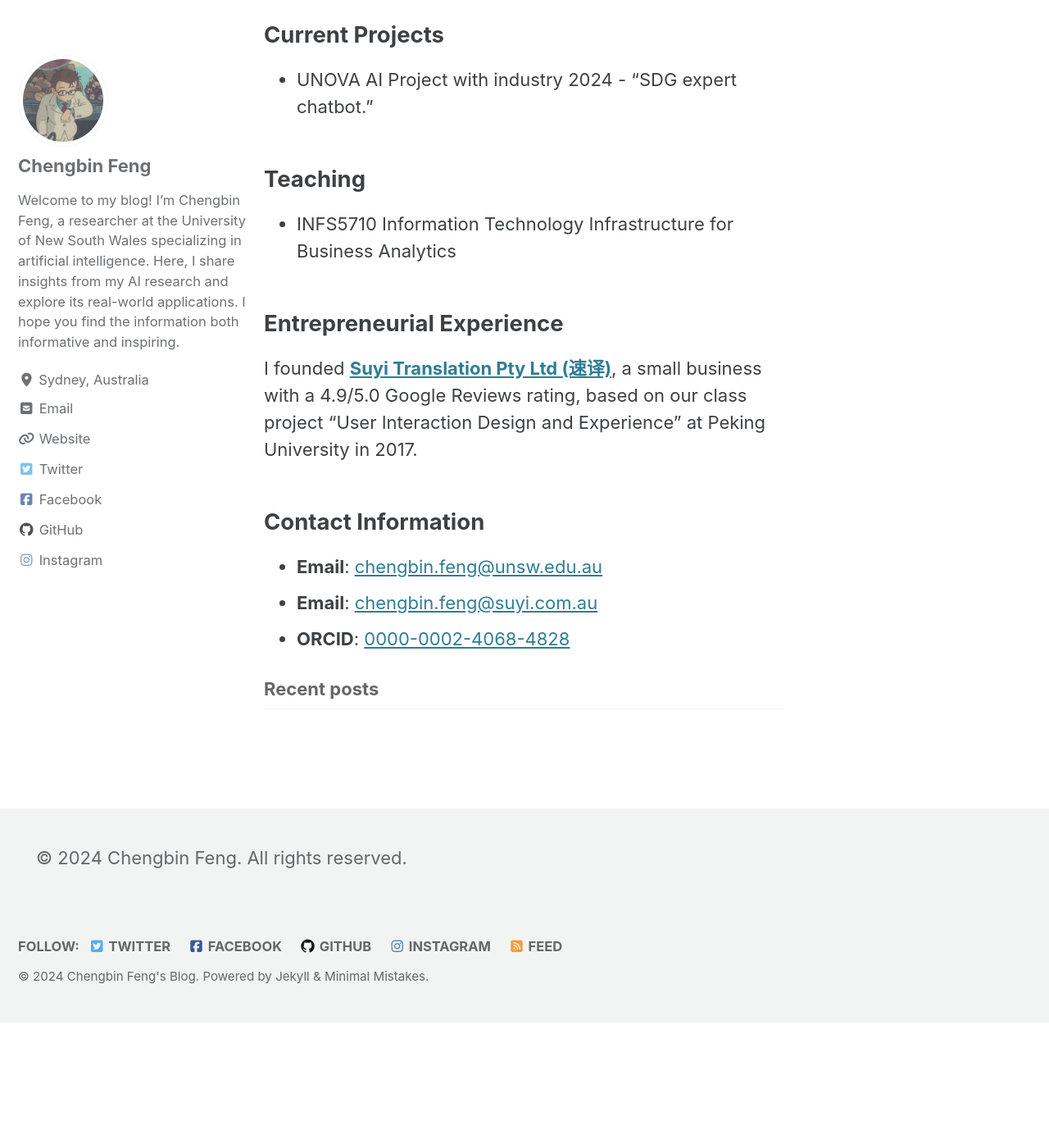
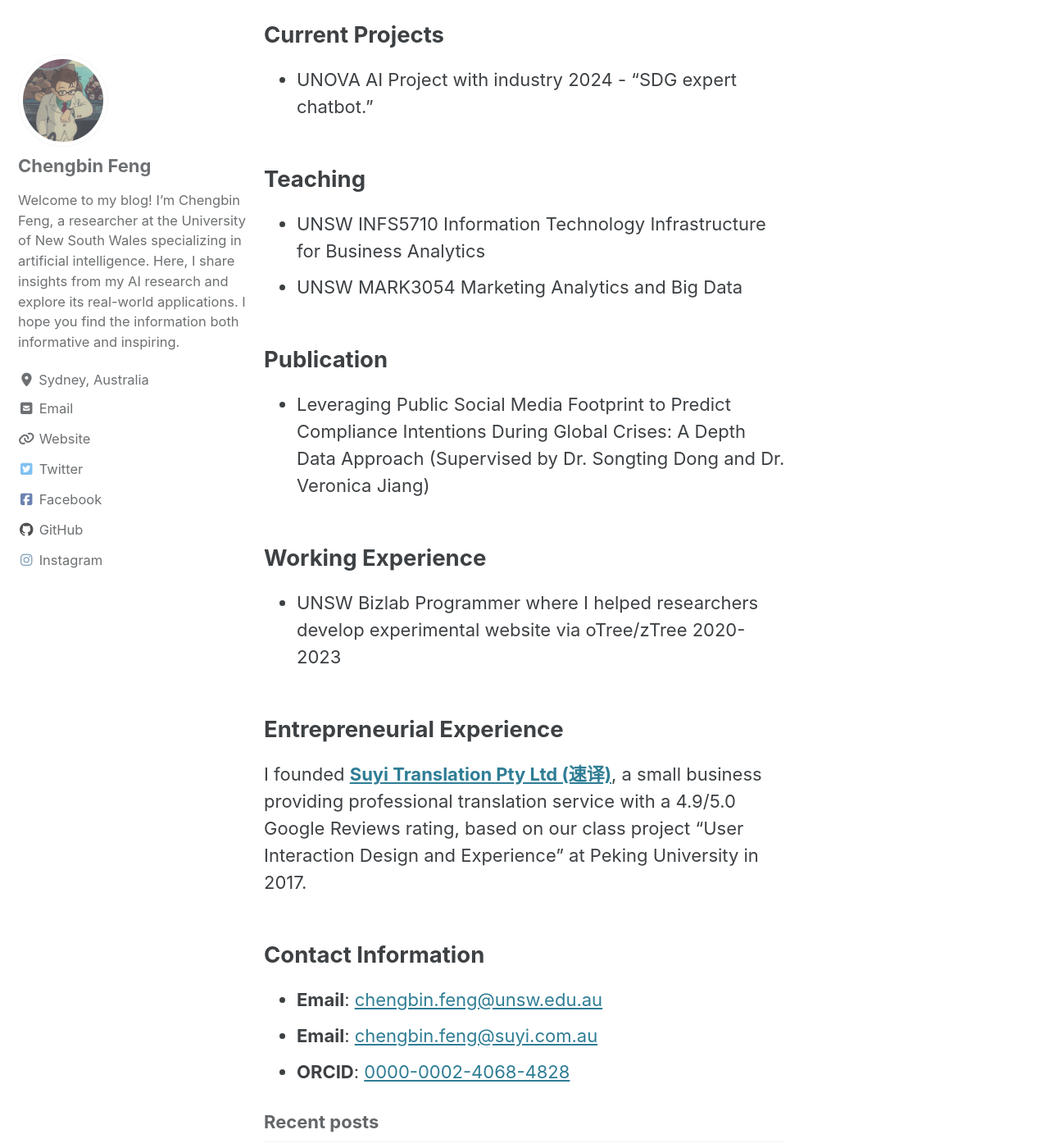
Before and after one commit to kfengc27/kfengc27.github.io, a Jekyll site: the page built from index.md, in a window 1280 px wide and 1400 px high, scrolled down 992 px. Shown: the whole window at 82% size. Built offline with Jekyll 4.4.1, drawn with Linux system fonts in a browser that asks for light colours; cached includes are drawn as plain includes; before the commit the page ends 2239 px from its top, so only the background shows below that.

Commit message:
add files

```diff
--- a/index.md
+++ b/index.md
@@ -27,11 +27,18 @@
 - UNOVA AI Project with industry 2024 - "SDG expert chatbot."
 
 ## Teaching
-- INFS5710 Information Technology Infrastructure for Business Analytics
+- UNSW INFS5710 Information Technology Infrastructure for Business Analytics
+- UNSW MARK3054 Marketing Analytics and Big Data
+
+## Publication
+- Leveraging Public Social Media Footprint to Predict Compliance Intentions During Global Crises: A Depth Data Approach (Supervised by Dr. Songting Dong and Dr. Veronica Jiang)
+
+## Working Experience
+- UNSW Bizlab Programmer where I helped researchers develop experimental website via oTree/zTree 2020-2023
 
 ## Entrepreneurial Experience
 
-I founded **[Suyi Translation Pty Ltd (速译)](https://suyitranslation.com.au/)**, a small business with a 4.9/5.0 Google Reviews rating, based on our class project “User Interaction Design and Experience” at Peking University in 2017.
+I founded **[Suyi Translation Pty Ltd (速译)](https://suyitranslation.com.au/)**, a small business providing professional translation service with a 4.9/5.0 Google Reviews rating, based on our class project “User Interaction Design and Experience” at Peking University in 2017.
 
 ## Contact Information
 - **Email**: [chengbin.feng@unsw.edu.au](mailto:chengbin.feng@unsw.edu.au)
```
